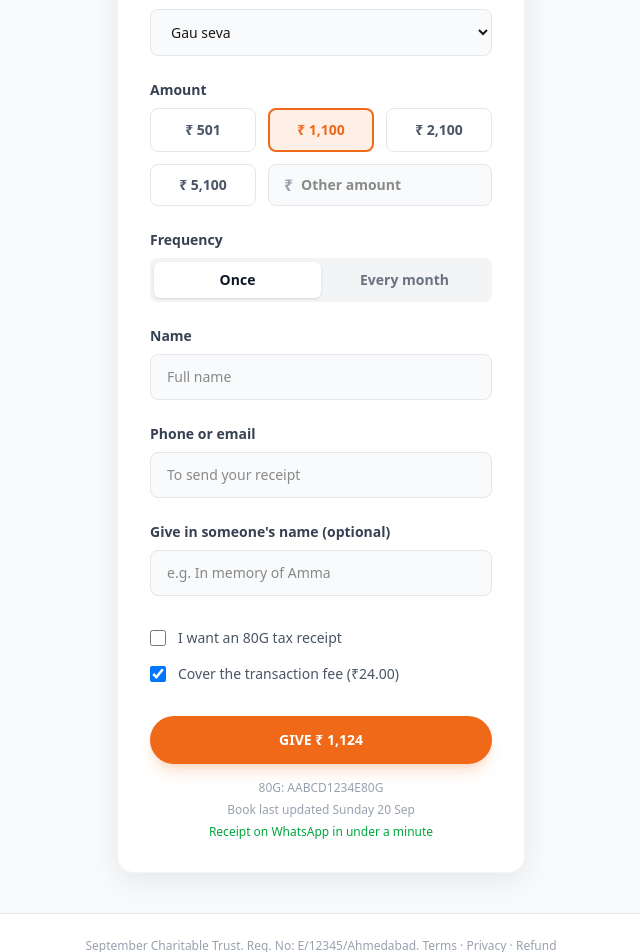
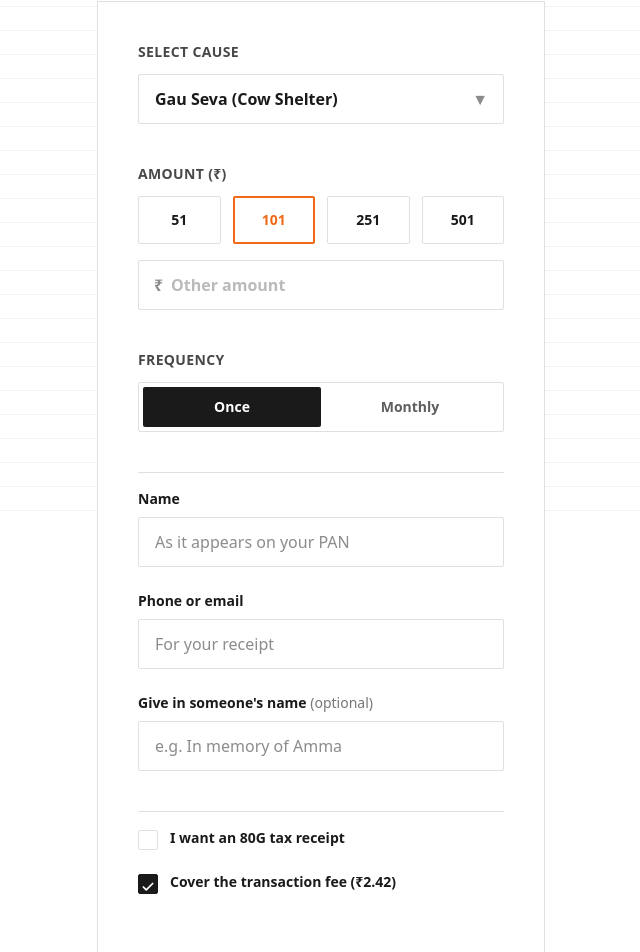
Before and after one commit to realrohanroy/september, a Next.js app: page /give in a window 1280 px wide. Shown: the part 281-1233 px from the top of the page, without its empty margins (319-959 px from the left). Built offline with nearby package versions, Linux system fonts and the light colour scheme.

Commit message:
feat(checkout): redesign give page with strict brand tokens, ledger layout, and back button

```diff
--- a/app/give/page.tsx
+++ b/app/give/page.tsx
@@ -1,121 +1,204 @@
 import Link from 'next/link';
+import { ArrowLeft, FileText, Check } from 'lucide-react';
 
 export default function GiveCheckout() {
   return (
-    <main className="flex flex-col w-full min-h-screen bg-gray-50 font-sans">
+    <main className="relative flex flex-col w-full min-h-[100dvh] bg-paper font-sans text-ink">
 
-      {/* Checkout simplified nav */}
-      <header className="sticky top-0 z-50 bg-white shadow-sm px-4 md:px-8 py-4 flex justify-center">
-        <Link href="/" className="text-2xl font-heading font-extrabold text-sindoor tracking-tight">
+      {/* Khata Ruled Background */}
+      <div
+        className="fixed inset-0 pointer-events-none opacity-40"
+        style={{
+          backgroundImage: 'repeating-linear-gradient(to bottom, transparent, transparent 23px, var(--rule) 23px, var(--rule) 24px)',
+          backgroundSize: '100% 24px',
+          backgroundPosition: '0 0'
+        }}
+        aria-hidden="true"
+      />
+
+      {/* Top Nav (Mobile & Desktop) */}
+      <header className="sticky top-0 z-50 bg-paper border-b border-rule px-4 py-4 md:px-8 flex items-center justify-between shadow-[0_1px_0_var(--rule)]">
+        <Link
+          href="/"
+          className="flex items-center gap-2 text-ink hover:text-sindoor transition-colors"
+          aria-label="Go back to homepage"
+        >
+          <ArrowLeft size={20} strokeWidth={1.5} />
+          <span className="text-sm font-bold hidden sm:inline-block">Back</span>
+        </Link>
+
+        <Link href="/" className="text-2xl font-heading font-extrabold text-ink tracking-tight absolute left-1/2 -translate-x-1/2">
           september
         </Link>
+
+        <div className="w-[60px]" aria-hidden="true" />
       </header>
 
       {/* Checkout column */}
-      <div className="w-full max-w-[440px] mx-auto px-4 py-10 flex-1 flex flex-col">
-        <h1 className="text-2xl font-heading font-bold text-gray-900 text-center mb-8">Give</h1>
+      <div className="relative z-10 w-full max-w-[480px] mx-auto px-4 py-12 flex-1 flex flex-col">
+        <div className="mb-10 text-center">
+          <h1 className="text-4xl md:text-5xl font-heading font-extrabold text-ink mb-3">Give</h1>
+          <p className="text-sm text-ink/70 font-medium">A ledger entry starts here.</p>
+        </div>
 
-        <form className="bg-white rounded-2xl shadow-[0_8px_30px_rgb(0,0,0,0.08)] border border-gray-100 p-6 sm:p-8 flex flex-col gap-6">
+        <form className="bg-card border border-rule p-6 md:p-10 flex flex-col gap-10">
 
           {/* 1. Cause */}
-          <div className="flex flex-col gap-2">
-            <label htmlFor="cause" className="text-sm font-semibold text-gray-700">Cause</label>
-            <select id="cause" defaultValue="gau-seva" className="w-full border border-gray-200 rounded-lg bg-gray-50 px-4 py-3 text-sm font-medium focus:outline-none focus:ring-2 focus:ring-sindoor/20 focus:border-sindoor transition-all">
-              <option value="gau-seva">Gau seva</option>
-              <option value="food">Food</option>
-              <option value="education">Education</option>
-              <option value="temple-repair">Temple repair</option>
+          <div className="flex flex-col gap-3">
+            <label htmlFor="cause" className="text-sm font-bold tracking-wide uppercase text-ink/80">Select Cause</label>
+            <div className="relative">
+              <select
+                id="cause"
+                defaultValue="gau-seva"
+                className="appearance-none w-full border border-rule rounded-[2px] bg-paper px-4 py-3 text-base font-semibold text-ink focus:outline-none focus:border-ink transition-colors cursor-pointer"
+              >
+                <option value="gau-seva">Gau Seva (Cow Shelter)</option>
+                <option value="food">Anna Daan (Food Distribution)</option>
+                <option value="education">Vidya Daan (Education)</option>
+                <option value="temple-repair">Mandir Seva (Temple Upkeep)</option>
+                <option value="river">Nadi Seva (River Clean-up)</option>
+                <option value="elderly">Vriddha Seva (Elder Care)</option>
               </select>
+              <div className="absolute right-4 top-1/2 -translate-y-1/2 pointer-events-none opacity-50">
+                ▼
+              </div>
+            </div>
           </div>
 
           {/* 2. Amount */}
-          <div className="flex flex-col gap-2">
-            <label className="text-sm font-semibold text-gray-700">Amount</label>
-            <div className="grid grid-cols-3 gap-3">
-              <button type="button" className="border border-gray-200 rounded-lg py-2.5 text-sm font-bold text-gray-600 hover:border-sindoor hover:text-sindoor transition-colors">
-                ₹ 501
+          <div className="flex flex-col gap-3">
+            <label className="text-sm font-bold tracking-wide uppercase text-ink/80">Amount (₹)</label>
+            <div className="grid grid-cols-2 sm:grid-cols-4 gap-3">
+              <button
+                type="button"
+                className="border border-rule rounded-[2px] bg-paper py-3 text-sm font-bold text-ink hover:border-ink transition-colors"
+              >
+                51
               </button>
-              <button type="button" className="border-2 border-sindoor bg-sindoor/10 rounded-lg py-2.5 text-sm font-bold text-sindoor">
-                ₹ 1,100
+              <button
+                type="button"
+                className="border-2 border-sindoor rounded-[2px] bg-paper py-3 text-sm font-bold text-sindoor"
+              >
+                101
               </button>
-              <button type="button" className="border border-gray-200 rounded-lg py-2.5 text-sm font-bold text-gray-600 hover:border-sindoor hover:text-sindoor transition-colors">
-                ₹ 2,100
+              <button
+                type="button"
+                className="border border-rule rounded-[2px] bg-paper py-3 text-sm font-bold text-ink hover:border-ink transition-colors"
+              >
+                251
               </button>
-              <button type="button" className="border border-gray-200 rounded-lg py-2.5 text-sm font-bold text-gray-600 hover:border-sindoor hover:text-sindoor transition-colors">
-                ₹ 5,100
+              <button
+                type="button"
+                className="border border-rule rounded-[2px] bg-paper py-3 text-sm font-bold text-ink hover:border-ink transition-colors"
+              >
+                501
               </button>
-              <div className="col-span-2 relative">
-                <span className="absolute left-4 top-1/2 -translate-y-1/2 text-gray-400 font-bold">₹</span>
-                <input type="number" placeholder="Other amount" className="w-full border border-gray-200 rounded-lg bg-gray-50 pl-8 pr-4 py-2.5 text-sm font-bold focus:outline-none focus:ring-2 focus:ring-sindoor/20 focus:border-sindoor transition-all" />
+              <div className="col-span-2 sm:col-span-4 relative mt-1">
+                <span className="absolute left-4 top-1/2 -translate-y-1/2 text-ink/50 font-bold">₹</span>
+                <input
+                  type="number"
+                  placeholder="Other amount"
+                  className="w-full border border-rule rounded-[2px] bg-paper pl-8 pr-4 py-3 text-base font-bold text-ink placeholder:text-ink/30 focus:outline-none focus:border-ink transition-colors"
+                />
               </div>
             </div>
           </div>
 
           {/* 3. Frequency */}
-          <div className="flex flex-col gap-2">
-            <label className="text-sm font-semibold text-gray-700">Frequency</label>
-            <div className="flex bg-gray-100 rounded-lg p-1">
-              <button type="button" className="flex-1 bg-white shadow-sm text-gray-900 rounded-md py-2 text-sm font-bold">
+          <div className="flex flex-col gap-3">
+            <label className="text-sm font-bold tracking-wide uppercase text-ink/80">Frequency</label>
+            <div className="flex border border-rule rounded-[2px] p-1 bg-paper">
+              <button
+                type="button"
+                className="flex-1 bg-ink text-paper rounded-[2px] py-2.5 text-sm font-bold"
+              >
                 Once
               </button>
-              <button type="button" className="flex-1 text-gray-500 rounded-md py-2 text-sm font-semibold hover:text-gray-700 transition-colors">
-                Every month
+              <button
+                type="button"
+                className="flex-1 bg-transparent text-ink/70 hover:text-ink rounded-[2px] py-2.5 text-sm font-bold transition-colors"
+              >
+                Monthly
               </button>
             </div>
           </div>
 
-          {/* 4. Name */}
+          {/* 4. Details */}
+          <div className="flex flex-col gap-6 pt-4 border-t border-rule">
             <div className="flex flex-col gap-2">
-            <label htmlFor="name" className="text-sm font-semibold text-gray-700">Name</label>
-            <input type="text" id="name" placeholder="Full name" required className="w-full border border-gray-200 rounded-lg bg-gray-50 px-4 py-3 text-sm font-medium focus:outline-none focus:ring-2 focus:ring-sindoor/20 focus:border-sindoor transition-all" />
+              <label htmlFor="name" className="text-sm font-bold text-ink">Name</label>
+              <input
+                type="text"
+                id="name"
+                placeholder="As it appears on your PAN"
+                required
+                className="w-full border border-rule rounded-[2px] bg-paper px-4 py-3 text-base font-semibold focus:outline-none focus:border-ink transition-colors placeholder:font-normal"
+              />
             </div>
 
-          {/* 5. Phone or email */}
             <div className="flex flex-col gap-2">
-            <label htmlFor="contact" className="text-sm font-semibold text-gray-700">Phone or email</label>
-            <input type="text" id="contact" placeholder="To send your receipt" required className="w-full border border-gray-200 rounded-lg bg-gray-50 px-4 py-3 text-sm font-medium focus:outline-none focus:ring-2 focus:ring-sindoor/20 focus:border-sindoor transition-all" />
+              <label htmlFor="contact" className="text-sm font-bold text-ink">Phone or email</label>
+              <input
+                type="text"
+                id="contact"
+                placeholder="For your receipt"
+                required
+                className="w-full border border-rule rounded-[2px] bg-paper px-4 py-3 text-base font-semibold focus:outline-none focus:border-ink transition-colors placeholder:font-normal"
+              />
             </div>
 
-          {/* 6. Sankalp line */}
             <div className="flex flex-col gap-2">
-            <label htmlFor="sankalp" className="text-sm font-semibold text-gray-700">Give in someone's name (optional)</label>
-            <input type="text" id="sankalp" maxLength={60} placeholder="e.g. In memory of Amma" className="w-full border border-gray-200 rounded-lg bg-gray-50 px-4 py-3 text-sm font-medium focus:outline-none focus:ring-2 focus:ring-sindoor/20 focus:border-sindoor transition-all" />
+              <label htmlFor="sankalp" className="text-sm font-bold text-ink">Give in someone's name <span className="font-normal text-ink/60">(optional)</span></label>
+              <input
+                type="text"
+                id="sankalp"
+                maxLength={60}
+                placeholder="e.g. In memory of Amma"
+                className="w-full border border-rule rounded-[2px] bg-paper px-4 py-3 text-base font-semibold focus:outline-none focus:border-ink transition-colors placeholder:font-normal"
+              />
+            </div>
           </div>
 
           {/* Checkboxes */}
-          <div className="flex flex-col gap-4 mt-2">
-            {/* 7. 80G */}
+          <div className="flex flex-col gap-4 pt-4 border-t border-rule">
             <label className="flex items-start gap-3 cursor-pointer group">
-              <input type="checkbox" className="mt-0.5 w-4 h-4 rounded border-gray-300 text-sindoor focus:ring-sindoor" />
-              <span className="text-sm text-gray-600 group-hover:text-gray-900 transition-colors">I want an 80G tax receipt</span>
+              <div className="relative mt-0.5">
+                <input type="checkbox" className="peer appearance-none w-5 h-5 border border-rule rounded-[2px] bg-paper checked:bg-ink checked:border-ink transition-colors cursor-pointer" />
+                <Check size={14} strokeWidth={3} className="absolute inset-0 m-auto text-paper opacity-0 peer-checked:opacity-100 pointer-events-none" />
+              </div>
+              <span className="text-sm font-semibold text-ink group-hover:text-sindoor transition-colors">I want an 80G tax receipt</span>
             </label>
 
-            {/* 8. Fee coverage */}
             <label className="flex items-start gap-3 cursor-pointer group">
-              <input type="checkbox" defaultChecked className="mt-0.5 w-4 h-4 rounded border-gray-300 text-sindoor focus:ring-sindoor" />
-              <span className="text-sm text-gray-600 group-hover:text-gray-900 transition-colors">Cover the transaction fee (₹24.00)</span>
+              <div className="relative mt-0.5">
+                <input type="checkbox" defaultChecked className="peer appearance-none w-5 h-5 border border-rule rounded-[2px] bg-paper checked:bg-ink checked:border-ink transition-colors cursor-pointer" />
+                <Check size={14} strokeWidth={3} className="absolute inset-0 m-auto text-paper opacity-0 peer-checked:opacity-100 pointer-events-none" />
+              </div>
+              <span className="text-sm font-semibold text-ink group-hover:text-sindoor transition-colors">Cover the transaction fee (₹2.42)</span>
             </label>
           </div>
 
-          {/* 9. Button */}
-          <div className="mt-2 flex flex-col gap-4">
-            <button type="submit" className="w-full bg-sindoor text-white py-3.5 rounded-full font-bold text-sm hover:opacity-90 transition-colors shadow-lg shadow-sindoor/20">
-              GIVE ₹ 1,124
+          {/* CTA */}
+          <div className="mt-4 flex flex-col gap-5">
+            <button
+              type="submit"
+              className="w-full bg-sindoor text-white py-4 rounded-[2px] font-bold text-lg hover:opacity-90 active:translate-y-[1px] transition-all"
+            >
+              Give ₹103.42
             </button>
-            <div className="flex flex-col gap-1.5 text-center text-xs text-gray-400 font-medium">
+            <div className="flex flex-col gap-2 text-center text-xs text-ink/60 font-semibold uppercase tracking-wider">
               <span>80G: AABCD1234E80G</span>
-              <span>Book last updated Sunday 20 Sep</span>
-              <span className="text-green-600">Receipt on WhatsApp in under a minute</span>
+              <span className="flex items-center justify-center gap-1.5"><FileText size={12}/> Receipt via WhatsApp</span>
             </div>
           </div>
         </form>
       </div>
 
       {/* Footer compliance line */}
-      <footer className="w-full py-6 px-4 bg-white border-t border-gray-200 text-center mt-auto">
-        <p className="text-xs text-gray-400 font-medium">
+      <footer className="w-full py-6 px-4 bg-paper border-t border-rule text-center mt-auto z-10">
+        <p className="text-xs text-ink/60 font-semibold">
           September Charitable Trust. Reg. No: E/12345/Ahmedabad. <br className="sm:hidden"/>
-          <Link href="/legal/terms" className="hover:text-gray-600 transition-colors">Terms</Link> &middot; <Link href="/legal/privacy" className="hover:text-gray-600 transition-colors">Privacy</Link> &middot; <Link href="/legal/refund" className="hover:text-gray-600 transition-colors">Refund</Link>
+          <Link href="/legal/terms" className="hover:text-ink transition-colors ml-1 sm:ml-0">Terms</Link> &middot; <Link href="/legal/privacy" className="hover:text-ink transition-colors">Privacy</Link> &middot; <Link href="/legal/refund" className="hover:text-ink transition-colors">Refund</Link>
         </p>
       </footer>
     </main>
```
Lines whose indentation alone changed are shown as unchanged.
